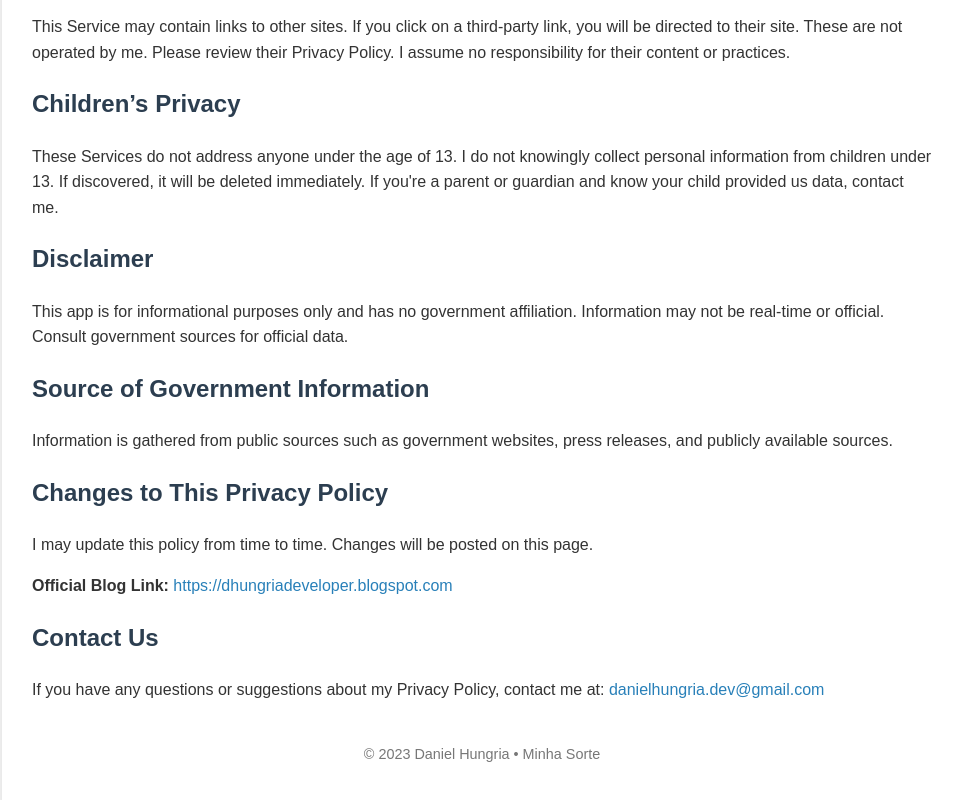
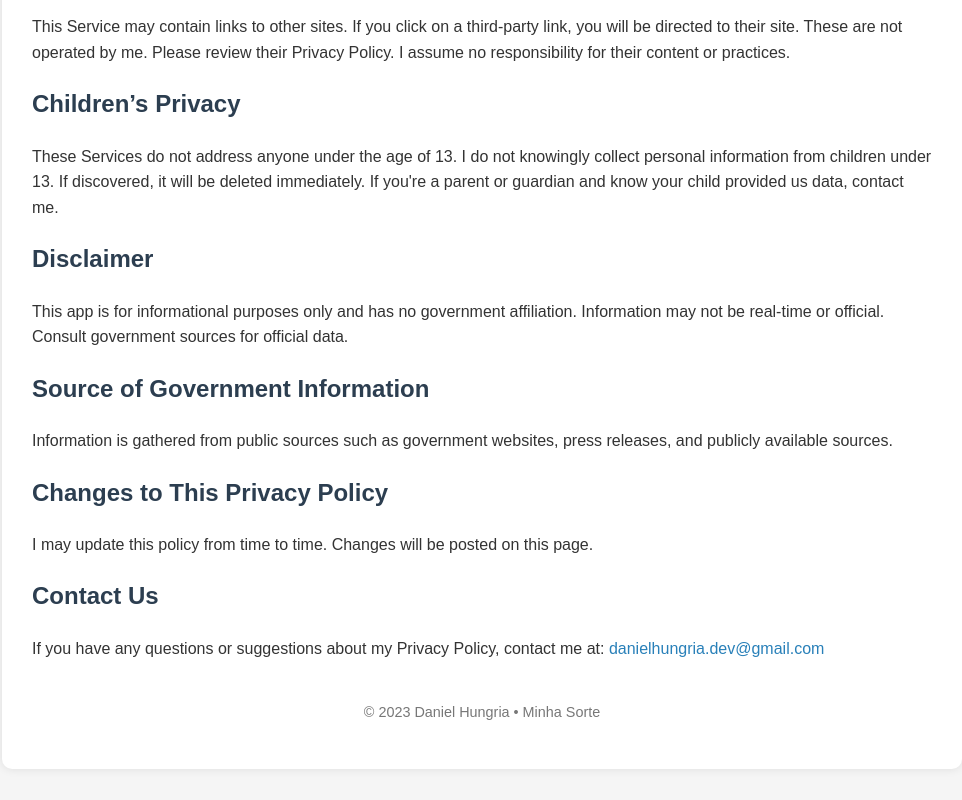
Before and after one commit to danielhungria/minha_sorte_privacy_policy_page, a plain HTML site: page index.html in a window 1280 px wide. Shown: the part 1562-2362 px from the top of the page, without its empty margins (158-1120 px from the left). Drawn offline with Linux system fonts and the light colour scheme.

Commit message:
Update index.html

```diff
--- a/index.html
+++ b/index.html
@@ -104,8 +104,6 @@
     <h2>Changes to This Privacy Policy</h2>
     <p>I may update this policy from time to time. Changes will be posted on this page.</p>
 
-    <p><strong>Official Blog Link:</strong> <a href="https://dhungriadeveloper.blogspot.com/2023/09/politica-de-privacidade-minha-sorte.html" target="_blank">https://dhungriadeveloper.blogspot.com</a></p>
-
     <h2>Contact Us</h2>
     <p>If you have any questions or suggestions about my Privacy Policy, contact me at: <a href="mailto:danielhungria.dev@gmail.com">danielhungria.dev@gmail.com</a></p>
 
```
